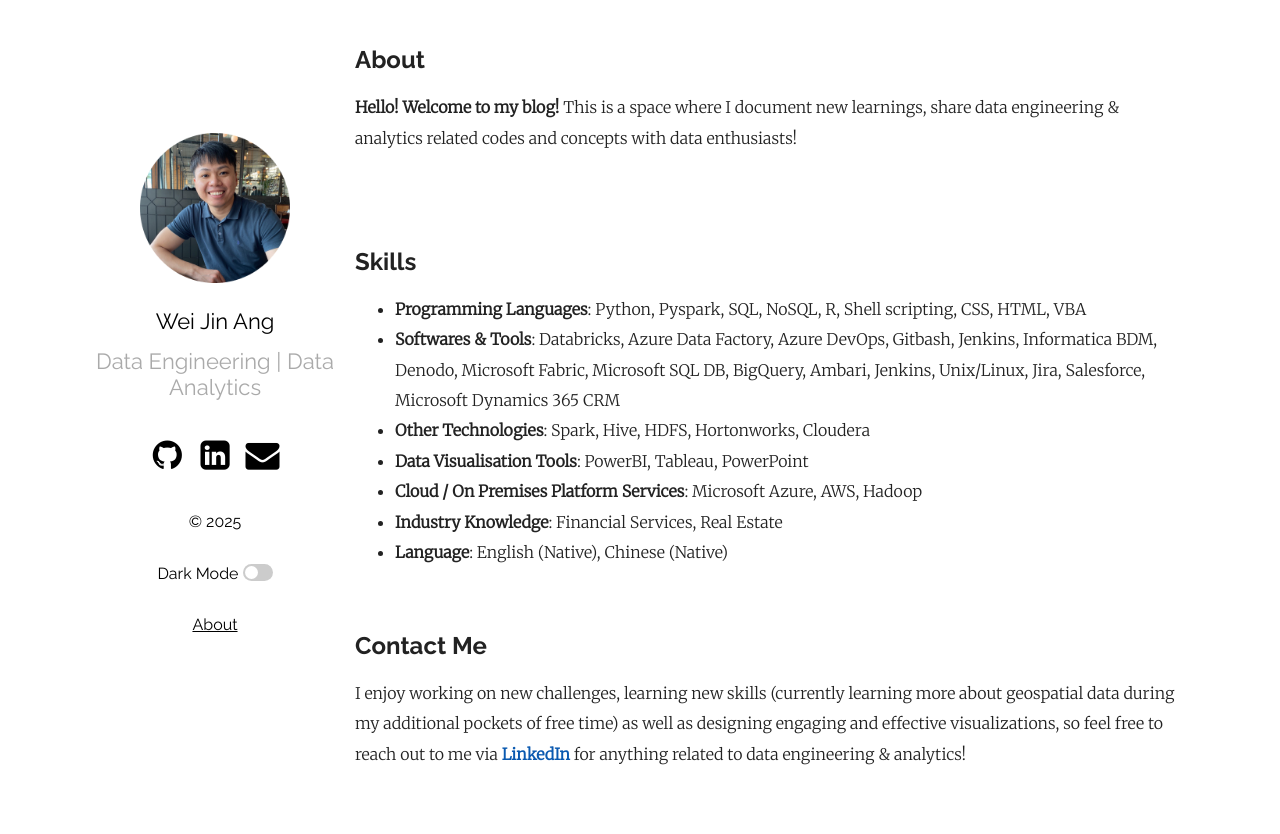
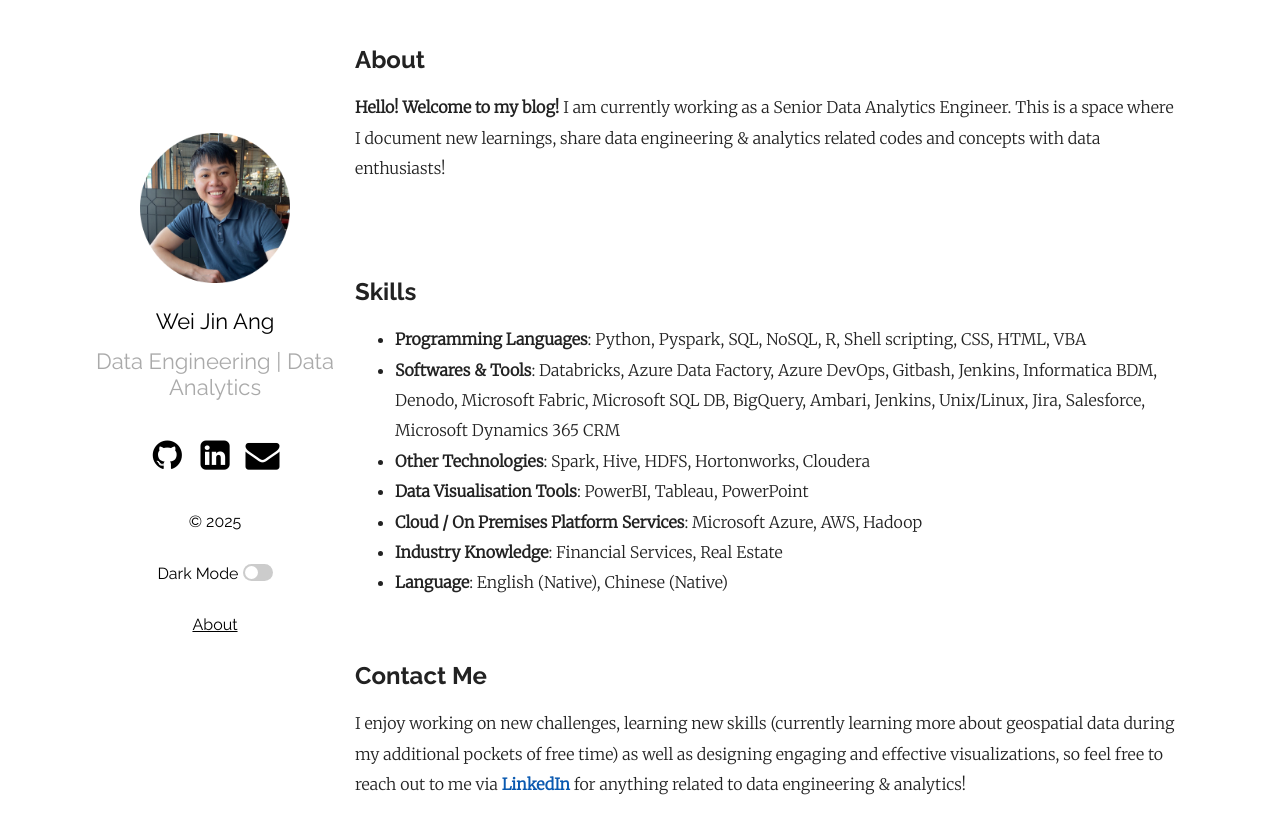
Before and after one commit to wjang96/wjang96.github.io, a Jekyll site: the page built from about.md, in a window 1280 px wide and 921 px high. Shown: the top 834 px of the window. Built offline with Jekyll 4.4.1, drawn with Linux system fonts in a browser that asks for light colours.

Commit message:
Update about.md

```diff
--- a/about.md
+++ b/about.md
@@ -5,7 +5,7 @@
 ---
 
 ## About
-**Hello! Welcome to my blog!** This is a space where I document new learnings, share data engineering & analytics related codes and concepts with data enthusiasts!
+**Hello! Welcome to my blog!** I am currently working as a Senior Data Analytics Engineer. This is a space where I document new learnings, share data engineering & analytics related codes and concepts with data enthusiasts!
 <br><br>
 
 <br>
```
